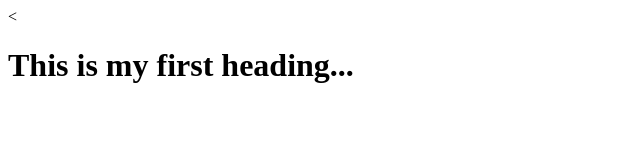
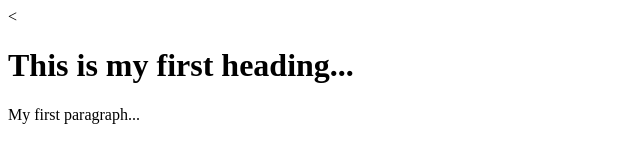
Before and after one commit to N-Ibrahim/Project-One, a plain HTML site: page Index.html in a window 1280 px wide. Shown: the whole page, without its empty margins (0-640 px from the left). Drawn offline with Linux system fonts and the light colour scheme.

Commit message:
Update Index.html

```diff
--- a/Index.html
+++ b/Index.html
@@ -6,5 +6,6 @@
   </head>
   <body>
     <<h1>This is my first heading...</h1>
+    <p> My first paragraph... </p>
   </body>
 </html>
```
